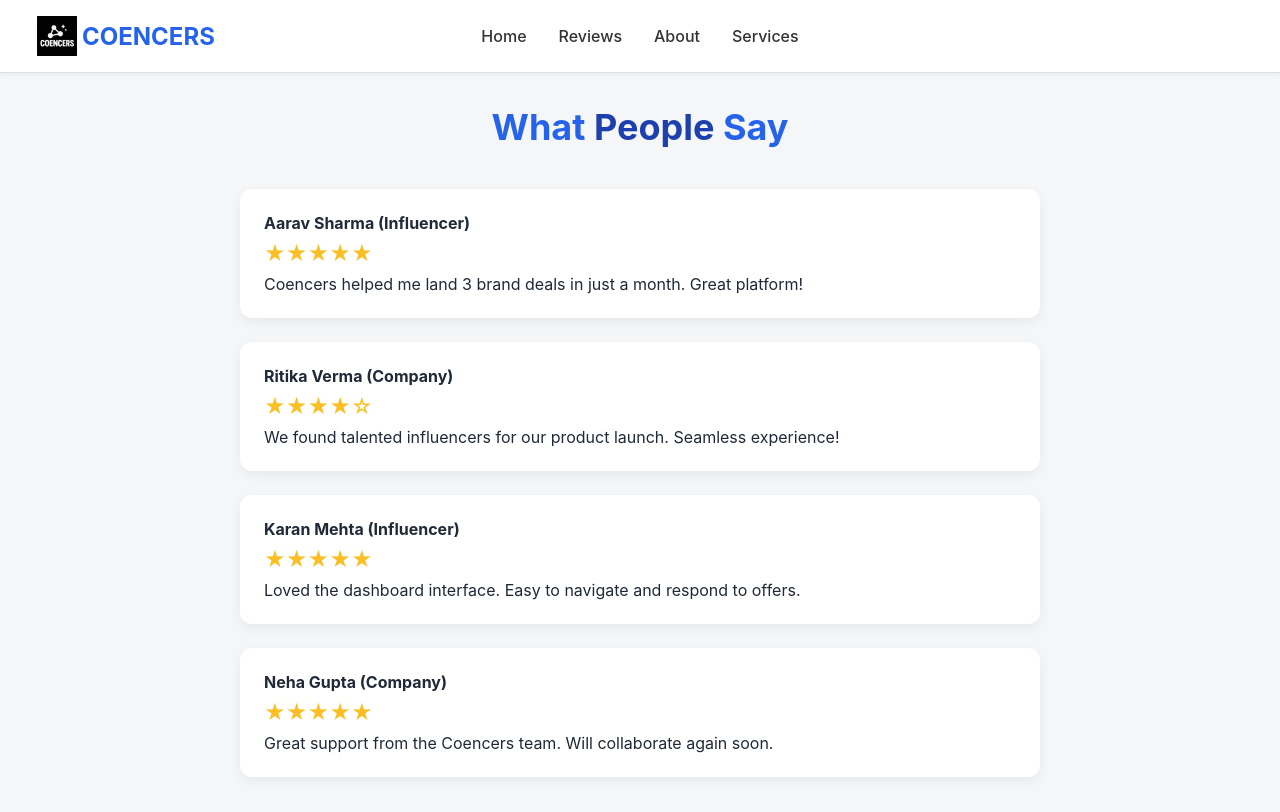
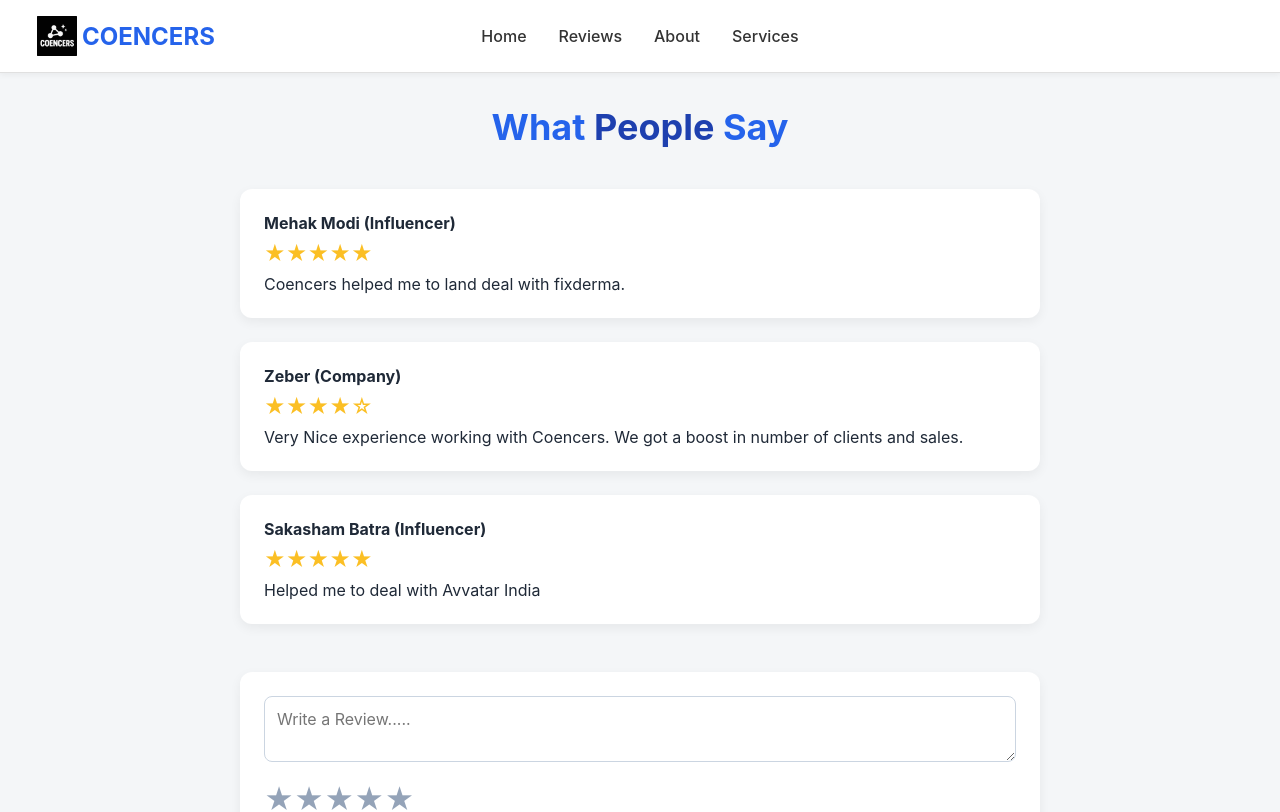
Before and after one commit to iamshubham1704/coencers4, a Next.js app: page /reviews in a window 1280 px wide. Shown: the top 812 px of the page. Built offline with nearby package versions, Linux system fonts and the light colour scheme; a web font is replaced by a local one.

Commit message:
reviews update

```diff
--- a/app/reviews/page.js
+++ b/app/reviews/page.js
@@ -4,24 +4,19 @@
 
 const initialReviews = [
   {
-    name: 'Aarav Sharma (Influencer)',
+    name: 'Mehak Modi (Influencer)',
     stars: 5,
-    text: 'Coencers helped me land 3 brand deals in just a month. Great platform!',
+    text: 'Coencers helped me to land deal with fixderma.',
   },
   {
-    name: 'Ritika Verma (Company)',
+    name: 'Zeber (Company)',
     stars: 4,
-    text: 'We found talented influencers for our product launch. Seamless experience!',
+    text: 'Very Nice experience working with Coencers. We got a boost in number of clients and sales.',
   },
   {
-    name: 'Karan Mehta (Influencer)',
+    name: 'Sakasham Batra (Influencer)',
     stars: 5,
-    text: 'Loved the dashboard interface. Easy to navigate and respond to offers.',
-  },
-  {
-    name: 'Neha Gupta (Company)',
-    stars: 5,
-    text: 'Great support from the Coencers team. Will collaborate again soon.',
+    text: 'Helped me to deal with Avvatar India',
   },
 ];
 
```
Also changed, not shown: app/home.css (+1 -6 lines).
